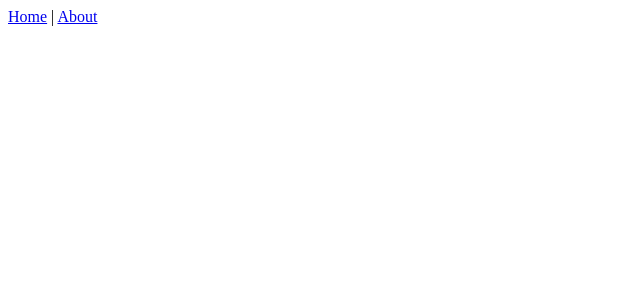
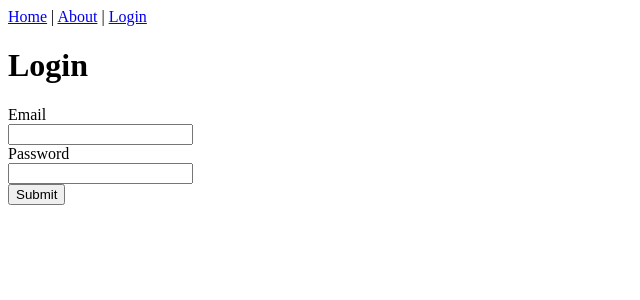
Before and after one commit to aichbauer/fhtw-ws23-fwe-in-class-project, a Vue app: page /login in a window 1280 px wide. Before the commit this address had no page. Shown: the top 300 px of the page, without its empty margins (0-640 px from the left). Built offline with nearby package versions, Linux system fonts and the light colour scheme.

Commit message:
Feat: class 5 & class 6

```diff
--- a/package.json
+++ b/package.json
@@ -8,9 +8,11 @@
     "lint": "vue-cli-service lint"
   },
   "dependencies": {
+    "axios": "^1.5.1",
     "core-js": "^3.8.3",
     "vue": "^3.2.13",
-    "vue-router": "^4.0.3"
+    "vue-router": "^4.0.3",
+    "yup": "^1.3.2"
   },
   "devDependencies": {
     "@babel/core": "^7.12.16",
--- a/src/App.vue
+++ b/src/App.vue
@@ -1,7 +1,8 @@
 <template>
   <nav>
     <router-link to="/">Home</router-link> |
-    <router-link to="/about">About</router-link>
+    <router-link to="/about">About</router-link> |
+    <router-link to="/login">Login</router-link>
   </nav>
   <router-view/>
 </template>
--- a/src/router/index.js
+++ b/src/router/index.js
@@ -6,6 +6,16 @@ const routes = [
     path: '/',
     name: 'home',
     component: HomeView
+  },
+  {
+    path: '/posts/:id',
+    name: 'post',
+    component: HomeView
+  },
+  {
+    path: '/login',
+    name: 'login',
+    component: () => import(/* webpackChunkName: "login" */ '../views/LoginView.vue'),
   },
   {
     path: '/about',
--- a/src/views/HomeView.vue
+++ b/src/views/HomeView.vue
@@ -1,27 +1,106 @@
 <template>
   <div class="home">
-    <Hero
-      title="Some Heading IKEA..."
-      text="Some Text IKEA..."
-      backgroundColor="yellow"
-    />
-    <Hero
-      title="Some different Heading IKEA..."
-      text="Some different Text IKEA..."
-      backgroundColor="blue"
-    />
+    <!-- iterate over all posts from data, we need a key -->
+    <!-- we need a key (this is for rerendering, to verify uniqueness) -->
+    <!-- we use the post.id for this -->
+    <div v-for="post in posts" v-bind:key="post.id">
+      <ul>
+        <li>
+          <!-- we display the post.title -->
+          <!-- we create a href for our link to /posts/:id where :id will be replaced by post.id -->
+          <!-- the link can only be a string so we need to convert the id to a string -->
+          <!-- we use the name of the route that we defined in the router -->
+          <router-link :to="{ name: 'post', params: { id: post.id.toString() } }">{{ post.title }}</router-link>
+        </li>
+      </ul>
+    </div>
   </div>
 </template>
 
 <script>
 // @ is an alias to /src
-import Hero from '@/components/molecules/Hero.vue'
+import axios from 'axios';
+
+// async function fetchDataPromise() {
+//   // call the url (default is a get request)
+//   return fetch('https://jsonplaceholder.typicode.com/posts/')
+//     // when the call is successful
+//     .then(async (response) => {
+//       // get the data
+//       const data = await response.json();
+//       console.log(data);
+//       return data;
+//     })
+//     // whenthere is a error
+//     .catch(function (error) {
+//       // handle error
+//       console.log(error);
+//     });
+// }
+
+
+// async function fetchDataAxiosPromise() {
+//   // axios call the url as get request. if we want to make a post reuest use the porst method etc...
+//   return axios.get('https://jsonplaceholder.typicode.com/posts/')
+//     .then((response) => {
+//       // handle the success
+//       console.log(response.data);
+//       return response.data;
+//     })
+//     .catch(function (error) {
+//       // handle error
+//       console.log(error);
+//     });
+// }
+
+
+// when using async await we need to use the asny keyword in the function
+// async function fetchDataTryCatch() {
+//   try {
+//     // call the url with and await the result
+//     // we need to use try catch to handle the errors
+//     const response = await fetch('https://jsonplaceholder.typicode.com/posts/', {
+//       // if we want to make a POST request change the method
+//       method: 'GET',
+//     });
+//     if (response.status !== 200) {
+//       console.error('Not Status 200');
+//       return;
+//     }
+
+//     return response.json();
+//   } catch(err) {
+//     console.error('Not Status 200', err);
+//   }
+// }
+
+async function fetchDataAxios() {
+  try {
+    const response = await axios.get('https://jsonplaceholder.typicode.com/posts/');
+
+    if (response.status !== 200) {
+      console.log('ERROR');
+      return;
+    }
+
+    return response.data;
+  } catch(err) {
+    console.log(err);
+  }
+}
 
 export default {
   name: 'HomeView',
-  components: {
-    Hero,
+  data() {
+    return {
+      posts: [],
+    };
   },
+  beforeCreate: async function () {
+    const posts = await fetchDataAxios();
+    this.posts = posts;
+  },
+  components: {},
   methods: {
     buttonClick() {
       console.log('Hello World');
--- /dev/null
+++ b/src/views/LoginView.vue
@@ -0,0 +1,136 @@
+<template>
+  <div class="login">
+    <h1>Login</h1>
+    <!-- call the submit function when clicking enter or wehn clicking the button -->
+    <!-- the button needs to be a type submit -->
+    <form
+      @submit.prevent="submit"
+    >
+      <div>
+        <div>
+          <label for="email">Email</label>
+        </div>
+        <!-- v-model: for sync of data form.values.email - see data object -->
+        <!-- @blur: when blur occurs call the method validate with 'email' -->
+        <div>
+          <input type="email" id="email" v-model="form.values.email" @blur="validate('email')" />
+        </div>
+        <!-- v-if: when form.errors.email is not empty display the message -->
+        <p v-if="!!form.errors.email">
+          {{ form.errors.email }}
+        </p>
+      </div>
+      <div>
+        <div>
+          <label for="password">Password</label>
+        </div>
+        <!-- v-model: for sync of data form.values.password - see data object -->
+        <!-- @blur: when blur occurs call the method validate with 'password'  -->
+        <div>
+          <input type="password" id="password" v-model="form.values.password" @blur="validate('password')" />
+        </div>
+        <p v-if="!!form.errors.password">
+          {{ form.errors.password }}
+        </p>
+      </div>
+      <div>
+        <!-- the button needs to be a type submit to call the submit function on the form -->
+        <button type="submit">Submit</button>
+      </div>
+    </form>
+  </div>
+</template>
+
+<script>
+import { object, string } from 'yup';
+
+const loginSchema = object().shape({
+  email: string().required().email(),
+  password: string().required(),
+});
+
+export default {
+  name: 'LoginView',
+  data() {
+    return {
+      form: {
+        values: {
+          email: '',
+          password: '',
+        },
+        errors: {
+          email: '',
+          password: '',
+        },
+      },
+    };
+  },
+  methods: {
+    // field => 'email' or 'password'
+    validate(field){
+      // promise format
+      // validate the field (email or password) form the data (this.form.values)
+      loginSchema
+        .validateAt(field, this.form.values)
+        .then(() => {
+          // if everything works
+          // remove all errors from the field (this.form.errors['email' or 'password'])
+          this.form.errors[field] = '';
+        }).catch((err) => {
+          console.log(err);
+          // if error
+          // add the error message from the field (this.form.errors['email' or 'password'])
+          // this will be displayed in the form under the input see v-if
+          this.form.errors[field] = err.message;
+        });
+    },
+    async submit() {
+        // => { email: '', password: '' }
+        loginSchema
+          .validate(this.form.values, {
+            abortEarly: false,
+          }).then(async () => {
+            // if valid
+            // reset errors
+            this.form.errors = {
+              email: '',
+              password: '',
+            };
+
+            // make a post request to the server with the json from this.form.values
+            const response = await fetch('/login', {
+              method: 'POST',
+              body: JSON.stringify(this.form.values),
+            });
+            // get the response from the server
+            const data = await response.json();
+
+            // get the token from the data from the server
+            const token = data.accessToken;
+            // save the token in the browser for reuse
+            // e.g. for making requests to the servers private reqources
+            // e.g. update user, delete user...
+            // persisted after browser window is closed
+            localStorage.setItem('token', token);
+            // removed after browser window ist closed
+            // sessionStorage.setItem('token', token);
+            // JWT - JSON Web Token
+            // token => "y.x.z"
+            // y => header -> base64 of the following { alg: "",  }
+            // x => payload -> where the data is stored
+            // z => signature -> is encrypted version of the header and payload
+          }).catch((err) => {
+            console.log('err sddf');
+            console.log(err);
+            // if error
+            if (err.inner) {
+              // set errormessage
+              err.inner.forEach((error) => {
+                this.form.errors[error.path] = error.message;
+              });
+            }
+          });
+    }
+  }
+}
+</script>
```
Also changed, not shown: 1 other file (tests, documents, lock files or other folders).
